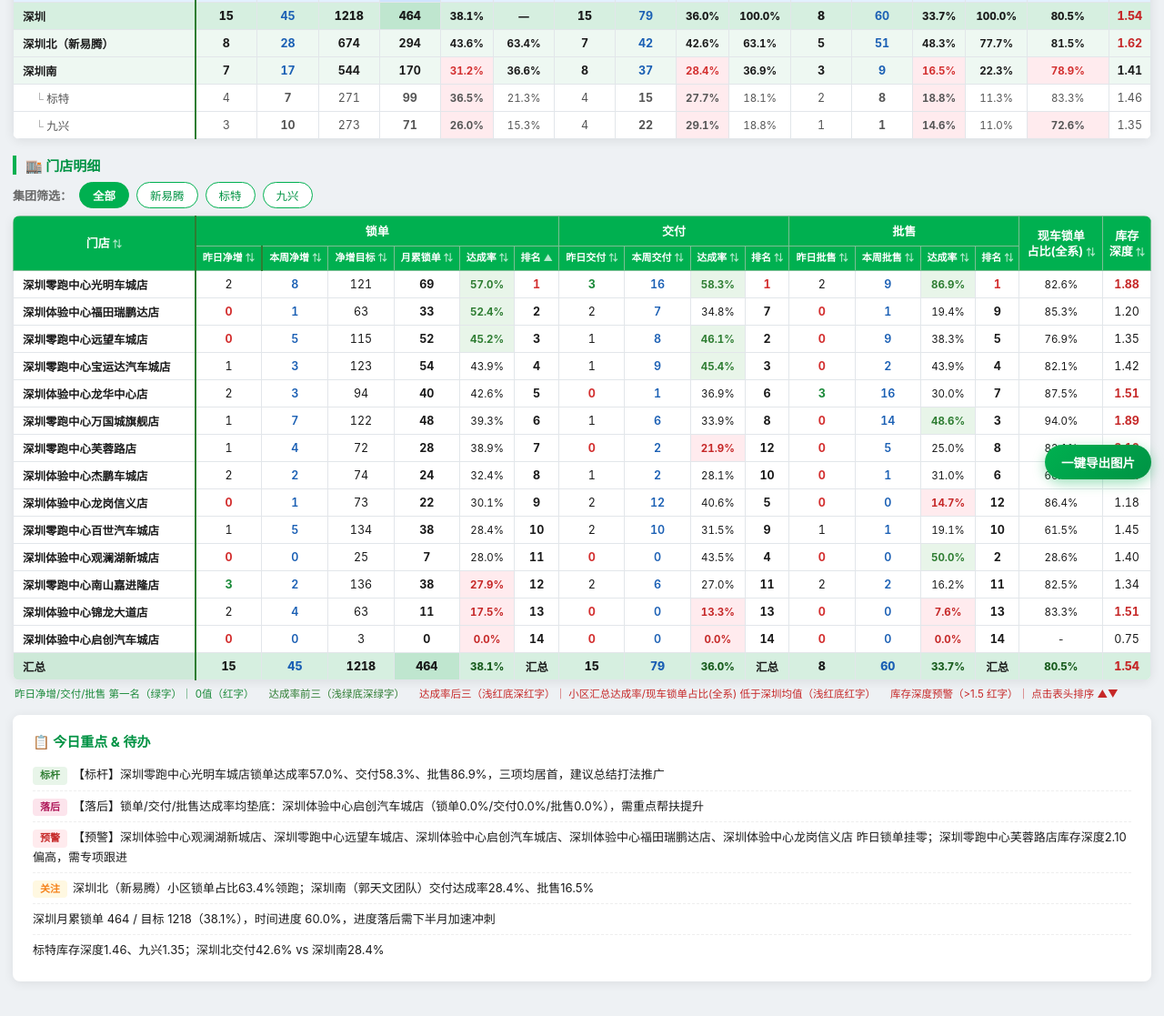
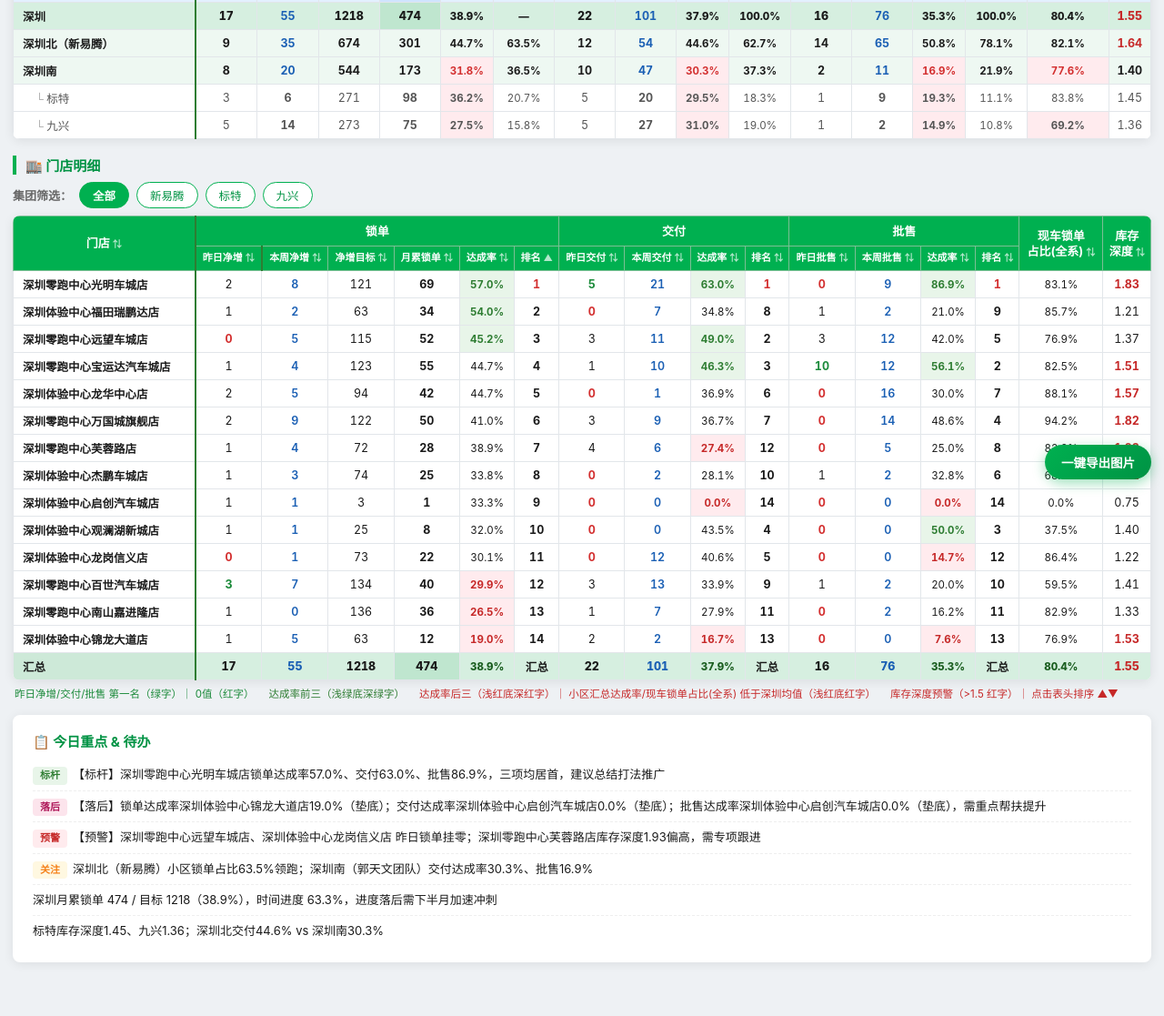
Before and after one commit to Roger-Luo-LP/leapmotor-sz-daily-report, a plain HTML site: page index.html in a window 1280 px wide. Shown: the part 255-1372 px from the top of the page at 91% size. Drawn offline with Linux system fonts and the light colour scheme.

Commit message:
data update data: 2026-11-19 周四

```diff
--- a/index.html
+++ b/index.html
@@ -245,197 +245,197 @@
 // 说明：pct 类字段直接填写百分比数值（如 28.0 表示 28.0%）
 // ============================================================
 const REPORT_DATA = {
-  dateStr: "2026/11/18",
-  weekday: "周三",
-  updateTime: "2026-11-19 09:17",
-  timeProgress: 60.0,
+  dateStr: "2026/11/19",
+  weekday: "周四",
+  updateTime: "2026-11-20 09:52",
+  timeProgress: 63.3,
 
   summary: [
     {name:"华南大区",
     level:"region",
     lock:{
-      d:171,
+      d:146,
       tgt:10590,
-      mon:4724,
-      pct:44.6,
-      wd:492,
+      mon:4856,
+      pct:45.9,
+      wd:624,
       area:null,
     },
     del:{
-      d:299,
+      d:261,
       tgt:10650,
-      mon:3687,
-      pct:34.6,
-      wd:904,
+      mon:3947,
+      pct:37.1,
+      wd:1164,
       area:null,
     },
     whl:{
-      d:209,
+      d:318,
       tgt:10860,
-      mon:4169,
-      pct:38.4,
-      wd:822,
+      mon:4487,
+      pct:41.3,
+      wd:1140,
       area:null,
     },
     lockNum:null,
     curOrder:null,
     bcl:null,
-    stock:1.36,
+    stock:1.38,
     },
     {name:"深圳",
     level:"total",
     lock:{
-      d:15,
+      d:17,
       tgt:1218,
-      mon:464,
-      wd:45,
-      pct:38.1,
+      mon:474,
+      wd:55,
+      pct:38.9,
       area:null,
     },
     del:{
-      d:15,
+      d:22,
       tgt:1123,
-      mon:404,
-      wd:79,
-      pct:36,
+      mon:426,
+      wd:101,
+      pct:37.9,
       area:100,
     },
     whl:{
-      d:8,
+      d:16,
       tgt:1023,
-      mon:345,
-      wd:60,
-      pct:33.7,
+      mon:361,
+      wd:76,
+      pct:35.3,
       area:100,
     },
-    lockNum:473,
-    curOrder:381,
-    bcl:80.5,
-    stock:1.54,
+    lockNum:490,
+    curOrder:394,
+    bcl:80.4,
+    stock:1.55,
     },
     {name:"深圳北（新易腾）",
     level:"area",
     lock:{
-      d:8,
+      d:9,
       tgt:674,
-      mon:294,
-      wd:28,
-      pct:43.6,
-      area:63.36,
+      mon:301,
+      wd:35,
+      pct:44.7,
+      area:63.5,
     },
     del:{
-      d:7,
+      d:12,
       tgt:598,
-      mon:255,
-      wd:42,
-      pct:42.6,
-      area:63.1,
+      mon:267,
+      wd:54,
+      pct:44.6,
+      area:62.7,
     },
     whl:{
-      d:5,
+      d:14,
       tgt:555,
-      mon:268,
-      wd:51,
-      pct:48.3,
-      area:77.7,
+      mon:282,
+      wd:65,
+      pct:50.8,
+      area:78.1,
     },
-    lockNum:298,
-    curOrder:243,
-    bcl:81.5,
-    stock:1.62,
+    lockNum:307,
+    curOrder:252,
+    bcl:82.1,
+    stock:1.64,
     },
     {name:"深圳南",
     level:"area",
     lock:{
-      d:7,
+      d:8,
       tgt:544,
-      mon:170,
-      wd:17,
-      pct:31.2,
-      area:36.64,
+      mon:173,
+      wd:20,
+      pct:31.8,
+      area:36.5,
     },
     del:{
-      d:8,
+      d:10,
       tgt:525,
-      mon:149,
-      wd:37,
-      pct:28.4,
-      area:36.9,
+      mon:159,
+      wd:47,
+      pct:30.3,
+      area:37.3,
     },
     whl:{
-      d:3,
+      d:2,
       tgt:468,
-      mon:77,
-      wd:9,
-      pct:16.5,
-      area:22.3,
+      mon:79,
+      wd:11,
+      pct:16.9,
+      area:21.9,
     },
-    lockNum:175,
-    curOrder:138,
-    bcl:78.9,
-    stock:1.41,
+    lockNum:183,
+    curOrder:142,
+    bcl:77.6,
+    stock:1.4,
     },
     {name:"标特",
     level:"sub",
     lock:{
-      d:4,
+      d:3,
       tgt:271,
-      mon:99,
-      wd:7,
-      pct:36.5,
-      area:21.34,
+      mon:98,
+      wd:6,
+      pct:36.2,
+      area:20.68,
     },
     del:{
-      d:4,
+      d:5,
       tgt:264,
-      mon:73,
-      wd:15,
-      pct:27.7,
-      area:18.1,
+      mon:78,
+      wd:20,
+      pct:29.5,
+      area:18.3,
     },
     whl:{
-      d:2,
+      d:1,
       tgt:207,
-      mon:39,
-      wd:8,
-      pct:18.8,
-      area:11.3,
+      mon:40,
+      wd:9,
+      pct:19.3,
+      area:11.1,
     },
-    lockNum:102,
-    curOrder:85,
-    bcl:83.3,
-    stock:1.46,
+    lockNum:105,
+    curOrder:88,
+    bcl:83.8,
+    stock:1.45,
     },
     {name:"九兴",
     level:"sub",
     lock:{
-      d:3,
+      d:5,
       tgt:273,
-      mon:71,
-      wd:10,
-      pct:26,
-      area:15.3,
+      mon:75,
+      wd:14,
+      pct:27.5,
+      area:15.82,
     },
     del:{
-      d:4,
+      d:5,
       tgt:261,
-      mon:76,
-      wd:22,
-      pct:29.1,
-      area:18.8,
+      mon:81,
+      wd:27,
+      pct:31,
+      area:19,
     },
     whl:{
       d:1,
       tgt:261,
-      mon:38,
-      wd:1,
-      pct:14.6,
-      area:11,
+      mon:39,
+      wd:2,
+      pct:14.9,
+      area:10.8,
     },
-    lockNum:73,
-    curOrder:53,
-    bcl:72.6,
-    stock:1.35,
+    lockNum:78,
+    curOrder:54,
+    bcl:69.2,
+    stock:1.36,
     },
   ],
 
@@ -445,15 +445,15 @@ const REPORT_DATA = {
     group:"新易腾",
     flagship:false,
     lock:{
-      d:2,
+      d:1,
       tgt:74,
-      mon:24,
-      pct:32.4,
-      wd:2,
+      mon:25,
+      pct:33.8,
+      wd:3,
       rank:8,
     },
     del:{
-      d:1,
+      d:0,
       tgt:64,
       mon:18,
       pct:28.1,
@@ -461,29 +461,29 @@ const REPORT_DATA = {
       rank:10,
     },
     whl:{
-      d:0,
+      d:1,
       tgt:58,
-      mon:18,
-      pct:31,
-      wd:1,
+      mon:19,
+      pct:32.8,
+      wd:2,
       rank:6,
     },
-    stock:1.74,
-    lockNum:24,
-    curOrder:16,
-    bcl:66.7,
+    stock:1.82,
+    lockNum:25,
+    curOrder:17,
+    bcl:68,
     },
     {store:"深圳体验中心观澜湖新城店",
     area:"深圳北（新易腾）",
     group:"新易腾",
     flagship:false,
     lock:{
-      d:0,
+      d:1,
       tgt:25,
-      mon:7,
-      pct:28,
-      wd:0,
-      rank:11,
+      mon:8,
+      pct:32,
+      wd:1,
+      rank:10,
     },
     del:{
       d:0,
@@ -499,12 +499,12 @@ const REPORT_DATA = {
       mon:6,
       pct:50,
       wd:0,
-      rank:2,
+      rank:3,
     },
     stock:1.4,
-    lockNum:7,
-    curOrder:2,
-    bcl:28.6,
+    lockNum:8,
+    curOrder:3,
+    bcl:37.5,
     },
     {store:"深圳体验中心龙华中心店",
     area:"深圳北（新易腾）",
@@ -513,9 +513,9 @@ const REPORT_DATA = {
     lock:{
       d:2,
       tgt:94,
-      mon:40,
-      pct:42.6,
-      wd:3,
+      mon:42,
+      pct:44.7,
+      wd:5,
       rank:5,
     },
     del:{
@@ -527,37 +527,37 @@ const REPORT_DATA = {
       rank:6,
     },
     whl:{
-      d:3,
+      d:0,
       tgt:110,
       mon:33,
       pct:30,
       wd:16,
       rank:7,
     },
-    stock:1.51,
-    lockNum:40,
-    curOrder:35,
-    bcl:87.5,
+    stock:1.57,
+    lockNum:42,
+    curOrder:37,
+    bcl:88.1,
     },
     {store:"深圳零跑中心万国城旗舰店",
     area:"深圳北（新易腾）",
     group:"新易腾",
     flagship:true,
     lock:{
-      d:1,
+      d:2,
       tgt:122,
-      mon:48,
-      pct:39.3,
-      wd:7,
+      mon:50,
+      pct:41,
+      wd:9,
       rank:6,
     },
     del:{
-      d:1,
+      d:3,
       tgt:109,
-      mon:37,
-      pct:33.9,
-      wd:6,
-      rank:8,
+      mon:40,
+      pct:36.7,
+      wd:9,
+      rank:7,
     },
     whl:{
       d:0,
@@ -565,12 +565,12 @@ const REPORT_DATA = {
       mon:51,
       pct:48.6,
       wd:14,
-      rank:3,
+      rank:4,
     },
-    stock:1.89,
-    lockNum:50,
-    curOrder:47,
-    bcl:94,
+    stock:1.82,
+    lockNum:52,
+    curOrder:49,
+    bcl:94.2,
     },
     {store:"深圳零跑中心光明车城店",
     area:"深圳北（新易腾）",
@@ -585,25 +585,25 @@ const REPORT_DATA = {
       rank:1,
     },
     del:{
-      d:3,
+      d:5,
       tgt:108,
-      mon:63,
-      pct:58.3,
-      wd:16,
+      mon:68,
+      pct:63,
+      wd:21,
       rank:1,
     },
     whl:{
-      d:2,
+      d:0,
       tgt:107,
       mon:93,
       pct:86.9,
       wd:9,
       rank:1,
     },
-    stock:1.88,
-    lockNum:69,
-    curOrder:57,
-    bcl:82.6,
+    stock:1.83,
+    lockNum:71,
+    curOrder:59,
+    bcl:83.1,
     },
     {store:"深圳零跑中心宝运达汽车城店",
     area:"深圳北（新易腾）",
@@ -612,31 +612,31 @@ const REPORT_DATA = {
     lock:{
       d:1,
       tgt:123,
-      mon:54,
-      pct:43.9,
-      wd:3,
+      mon:55,
+      pct:44.7,
+      wd:4,
       rank:4,
     },
     del:{
       d:1,
       tgt:108,
-      mon:49,
-      pct:45.4,
-      wd:9,
+      mon:50,
+      pct:46.3,
+      wd:10,
       rank:3,
     },
     whl:{
-      d:0,
+      d:10,
       tgt:82,
-      mon:36,
-      pct:43.9,
-      wd:2,
-      rank:4,
+      mon:46,
+      pct:56.1,
+      wd:12,
+      rank:2,
     },
-    stock:1.42,
-    lockNum:56,
-    curOrder:46,
-    bcl:82.1,
+    stock:1.51,
+    lockNum:57,
+    curOrder:47,
+    bcl:82.5,
     },
     {store:"深圳零跑中心远望车城店",
     area:"深圳北（新易腾）",
@@ -651,22 +651,22 @@ const REPORT_DATA = {
       rank:3,
     },
     del:{
-      d:1,
+      d:3,
       tgt:102,
-      mon:47,
-      pct:46.1,
-      wd:8,
+      mon:50,
+      pct:49,
+      wd:11,
       rank:2,
     },
     whl:{
-      d:0,
+      d:3,
       tgt:81,
-      mon:31,
-      pct:38.3,
-      wd:9,
+      mon:34,
+      pct:42,
+      wd:12,
       rank:5,
     },
-    stock:1.35,
+    stock:1.37,
     lockNum:52,
     curOrder:40,
     bcl:76.9,
@@ -676,12 +676,12 @@ const REPORT_DATA = {
     group:"九兴",
     flagship:false,
     lock:{
-      d:0,
+      d:1,
       tgt:3,
-      mon:0,
-      pct:0,
-      wd:0,
-      rank:14,
+      mon:1,
+      pct:33.3,
+      wd:1,
+      rank:9,
     },
     del:{
       d:0,
@@ -700,61 +700,61 @@ const REPORT_DATA = {
       rank:14,
     },
     stock:0.75,
-    lockNum:null,
-    curOrder:null,
-    bcl:null,
+    lockNum:1,
+    curOrder:0,
+    bcl:0,
     },
     {store:"深圳体验中心福田瑞鹏达店",
     area:"标特",
     group:"标特",
     flagship:false,
     lock:{
-      d:0,
+      d:1,
       tgt:63,
-      mon:33,
-      pct:52.4,
-      wd:1,
+      mon:34,
+      pct:54,
+      wd:2,
       rank:2,
     },
     del:{
-      d:2,
+      d:0,
       tgt:69,
       mon:24,
       pct:34.8,
       wd:7,
-      rank:7,
+      rank:8,
     },
     whl:{
-      d:0,
+      d:1,
       tgt:62,
-      mon:12,
-      pct:19.4,
-      wd:1,
+      mon:13,
+      pct:21,
+      wd:2,
       rank:9,
     },
-    stock:1.2,
-    lockNum:34,
-    curOrder:29,
-    bcl:85.3,
+    stock:1.21,
+    lockNum:35,
+    curOrder:30,
+    bcl:85.7,
     },
     {store:"深圳体验中心锦龙大道店",
     area:"九兴",
     group:"九兴",
     flagship:false,
     lock:{
-      d:2,
+      d:1,
       tgt:63,
-      mon:11,
-      pct:17.5,
-      wd:4,
-      rank:13,
+      mon:12,
+      pct:19,
+      wd:5,
+      rank:14,
     },
     del:{
-      d:0,
+      d:2,
       tgt:60,
-      mon:8,
-      pct:13.3,
-      wd:0,
+      mon:10,
+      pct:16.7,
+      wd:2,
       rank:13,
     },
     whl:{
@@ -765,10 +765,10 @@ const REPORT_DATA = {
       wd:0,
       rank:13,
     },
-    stock:1.51,
-    lockNum:12,
+    stock:1.53,
+    lockNum:13,
     curOrder:10,
-    bcl:83.3,
+    bcl:76.9,
     },
     {store:"深圳体验中心龙岗信义店",
     area:"九兴",
@@ -780,10 +780,10 @@ const REPORT_DATA = {
       mon:22,
       pct:30.1,
       wd:1,
-      rank:9,
+      rank:11,
     },
     del:{
-      d:2,
+      d:0,
       tgt:69,
       mon:28,
       pct:40.6,
@@ -798,7 +798,7 @@ const REPORT_DATA = {
       wd:0,
       rank:12,
     },
-    stock:1.18,
+    stock:1.22,
     lockNum:22,
     curOrder:19,
     bcl:86.4,
@@ -808,66 +808,66 @@ const REPORT_DATA = {
     group:"标特",
     flagship:false,
     lock:{
-      d:3,
+      d:1,
       tgt:136,
-      mon:38,
-      pct:27.9,
-      wd:2,
-      rank:12,
+      mon:36,
+      pct:26.5,
+      wd:0,
+      rank:13,
     },
     del:{
-      d:2,
+      d:1,
       tgt:122,
-      mon:33,
-      pct:27,
-      wd:6,
+      mon:34,
+      pct:27.9,
+      wd:7,
       rank:11,
     },
     whl:{
-      d:2,
+      d:0,
       tgt:105,
       mon:17,
       pct:16.2,
       wd:2,
       rank:11,
     },
-    stock:1.34,
-    lockNum:40,
-    curOrder:33,
-    bcl:82.5,
+    stock:1.33,
+    lockNum:41,
+    curOrder:34,
+    bcl:82.9,
     },
     {store:"深圳零跑中心百世汽车城店",
     area:"九兴",
     group:"九兴",
     flagship:false,
     lock:{
-      d:1,
+      d:3,
       tgt:134,
-      mon:38,
-      pct:28.4,
-      wd:5,
-      rank:10,
+      mon:40,
+      pct:29.9,
+      wd:7,
+      rank:12,
     },
     del:{
-      d:2,
+      d:3,
       tgt:127,
-      mon:40,
-      pct:31.5,
-      wd:10,
+      mon:43,
+      pct:33.9,
+      wd:13,
       rank:9,
     },
     whl:{
       d:1,
       tgt:115,
-      mon:22,
-      pct:19.1,
-      wd:1,
+      mon:23,
+      pct:20,
+      wd:2,
       rank:10,
     },
-    stock:1.45,
-    lockNum:39,
-    curOrder:24,
-    bcl:61.5,
+    stock:1.41,
+    lockNum:42,
+    curOrder:25,
+    bcl:59.5,
     },
     {store:"深圳零跑中心芙蓉路店",
     area:"标特",
@@ -882,11 +882,11 @@ const REPORT_DATA = {
       rank:7,
     },
     del:{
-      d:0,
+      d:4,
       tgt:73,
-      mon:16,
-      pct:21.9,
-      wd:2,
+      mon:20,
+      pct:27.4,
+      wd:6,
       rank:12,
     },
     whl:{
@@ -897,26 +897,26 @@ const REPORT_DATA = {
       wd:5,
       rank:8,
     },
-    stock:2.1,
-    lockNum:28,
-    curOrder:23,
-    bcl:82.1,
+    stock:1.93,
+    lockNum:29,
+    curOrder:24,
+    bcl:82.8,
     },
   ],
 
   notes: [
     {tag:"grn",
-    text:"【标杆】深圳零跑中心光明车城店锁单达成率57.0%、交付58.3%、批售86.9%，三项均居首，建议总结打法推广",},
+    text:"【标杆】深圳零跑中心光明车城店锁单达成率57.0%、交付63.0%、批售86.9%，三项均居首，建议总结打法推广",},
     {tag:"low",
-    text:"【落后】锁单/交付/批售达成率均垫底：深圳体验中心启创汽车城店（锁单0.0%/交付0.0%/批售0.0%），需重点帮扶提升",},
+    text:"【落后】锁单达成率深圳体验中心锦龙大道店19.0%（垫底）；交付达成率深圳体验中心启创汽车城店0.0%（垫底）；批售达成率深圳体验中心启创汽车城店0.0%（垫底），需重点帮扶提升",},
     {tag:"red",
-    text:"【预警】深圳体验中心观澜湖新城店、深圳零跑中心远望车城店、深圳体验中心启创汽车城店、深圳体验中心福田瑞鹏达店、深圳体验中心龙岗信义店 昨日锁单挂零；深圳零跑中心芙蓉路店库存深度2.10偏高，需专项跟进",},
+    text:"【预警】深圳零跑中心远望车城店、深圳体验中心龙岗信义店 昨日锁单挂零；深圳零跑中心芙蓉路店库存深度1.93偏高，需专项跟进",},
     {tag:"yel",
-    text:"深圳北（新易腾）小区锁单占比63.4%领跑；深圳南（郭天文团队）交付达成率28.4%、批售16.5%",},
+    text:"深圳北（新易腾）小区锁单占比63.5%领跑；深圳南（郭天文团队）交付达成率30.3%、批售16.9%",},
     {tag:"",
-    text:"深圳月累锁单 464 / 目标 1218（38.1%），时间进度 60.0%，进度落后需下半月加速冲刺",},
+    text:"深圳月累锁单 474 / 目标 1218（38.9%），时间进度 63.3%，进度落后需下半月加速冲刺",},
     {tag:"",
-    text:"标特库存深度1.46、九兴1.35；深圳北交付42.6% vs 深圳南28.4%",},
+    text:"标特库存深度1.45、九兴1.36；深圳北交付44.6% vs 深圳南30.3%",},
   ],
 };
 
```
